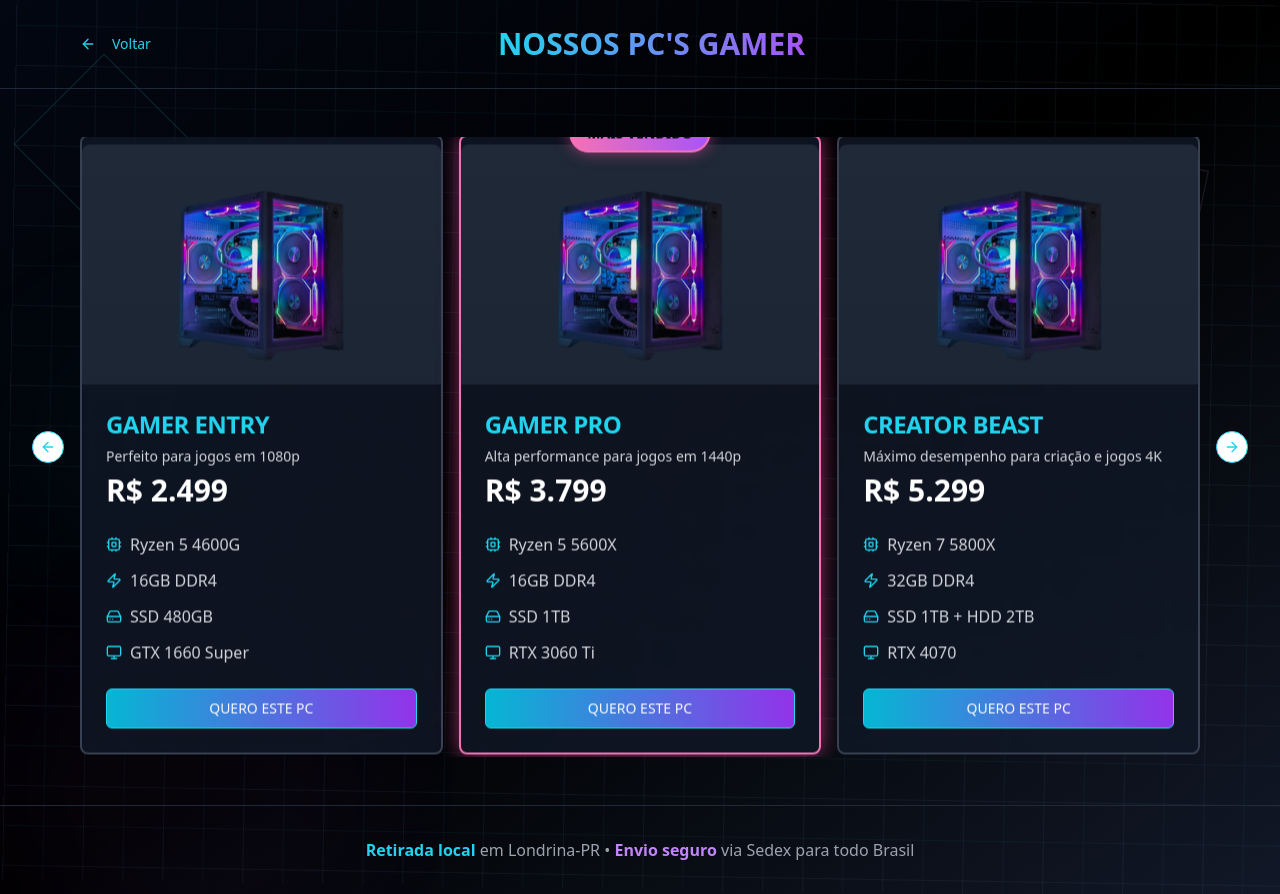
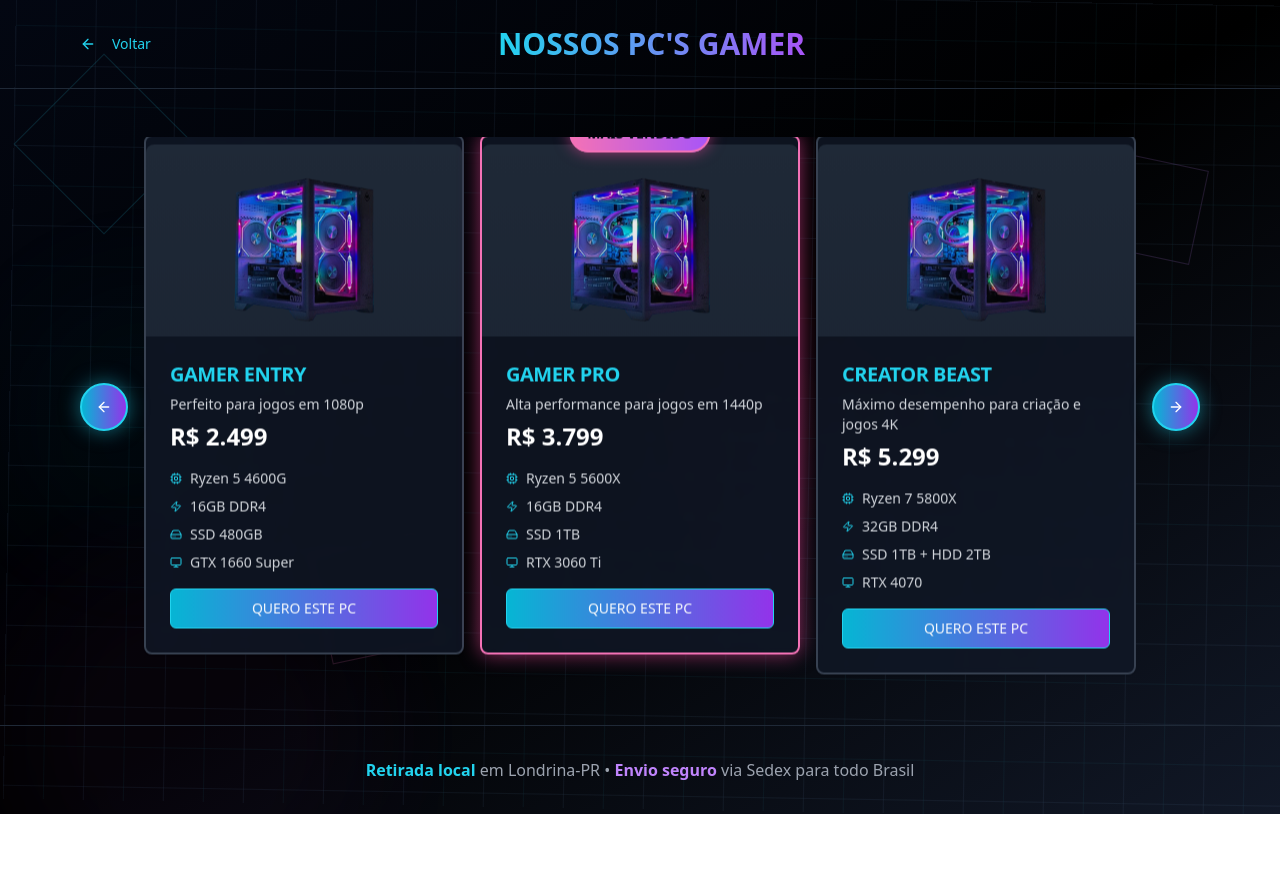
Before and after one commit to dev-guime/arcade-site, a React (Vite) app: page /pcs in a window 1280 px wide. After the commit the page ends 814 px from the top, so only its background shows below. Built offline with nearby package versions, Linux system fonts and the light colour scheme.

Commit message:
Fix: Improve PC's page layout and carousel
- Fixed the layout issue on the PC's page where items were overflowing.
- Enhanced the appearance and visibility of the carousel navigation arrows.
- Implemented color randomization for the item border.

```diff
--- a/src/pages/PcsPage.tsx
+++ b/src/pages/PcsPage.tsx
@@ -1,14 +1,27 @@
+
 import { Button } from "@/components/ui/button";
 import { Card, CardContent, CardDescription, CardHeader, CardTitle } from "@/components/ui/card";
 import { Carousel, CarouselContent, CarouselItem, CarouselNext, CarouselPrevious } from "@/components/ui/carousel";
 import { useNavigate } from "react-router-dom";
 import { ArrowLeft, Cpu, HardDrive, Monitor, Zap } from "lucide-react";
 import { ProductPageBackground } from "@/components/ProductPageBackground";
-import { useState } from "react";
+import { useState, useEffect } from "react";
 
 const PcsPage = () => {
   const navigate = useNavigate();
   const [hoveredId, setHoveredId] = useState<number | null>(null);
+  const [borderColors, setBorderColors] = useState<{[key: number]: string}>({});
+
+  const colors = [
+    'border-green-400 shadow-[0_0_30px_rgba(34,197,94,0.3)]',
+    'border-pink-400 shadow-[0_0_30px_rgba(236,72,153,0.3)]',
+    'border-red-400 shadow-[0_0_30px_rgba(248,113,113,0.3)]',
+    'border-blue-400 shadow-[0_0_30px_rgba(96,165,250,0.3)]',
+    'border-purple-400 shadow-[0_0_30px_rgba(168,85,247,0.3)]',
+    'border-yellow-400 shadow-[0_0_30px_rgba(251,191,36,0.3)]',
+    'border-cyan-400 shadow-[0_0_30px_rgba(34,211,238,0.3)]',
+    'border-orange-400 shadow-[0_0_30px_rgba(251,146,60,0.3)]'
+  ];
 
   const pcs = [
     {
@@ -101,6 +114,14 @@ const PcsPage = () => {
     }
   ];
 
+  useEffect(() => {
+    const newBorderColors: {[key: number]: string} = {};
+    pcs.forEach(pc => {
+      newBorderColors[pc.id] = colors[Math.floor(Math.random() * colors.length)];
+    });
+    setBorderColors(newBorderColors);
+  }, []);
+
   return (
     <div className="min-h-screen bg-black text-white relative overflow-hidden">
       {/* Product Page Background */}
@@ -126,8 +147,8 @@ const PcsPage = () => {
 
       {/* PCs Carousel */}
       <main className="relative z-10 px-4 py-12">
-        <div className="max-w-7xl mx-auto">
-          <div className="relative px-16">
+        <div className="max-w-6xl mx-auto">
+          <div className="relative px-20">
             <Carousel
               className="w-full"
               opts={{
@@ -137,12 +158,14 @@ const PcsPage = () => {
             >
               <CarouselContent className="-ml-2 md:-ml-4">
                 {pcs.map((pc) => (
-                  <CarouselItem key={pc.id} className="pl-2 md:pl-4 md:basis-1/2 lg:basis-1/3">
+                  <CarouselItem key={pc.id} className="pl-2 md:pl-4 basis-full md:basis-1/2 lg:basis-1/3">
                     <Card
-                      className={`relative bg-gray-900/80 backdrop-blur-sm border-2 transition-all duration-500 hover:scale-105 hover:shadow-[0_0_30px_rgba(34,211,238,0.3)] floating-animation ${
+                      className={`relative bg-gray-900/80 backdrop-blur-sm border-2 transition-all duration-500 hover:scale-105 floating-animation ${
                         pc.highlight
                           ? 'border-pink-400 shadow-[0_0_20px_rgba(236,72,153,0.6)]'
-                          : 'border-gray-700 hover:border-cyan-400'
+                          : hoveredId === pc.id
+                            ? borderColors[pc.id] || 'border-cyan-400 shadow-[0_0_30px_rgba(34,211,238,0.3)]'
+                            : 'border-gray-700'
                       } ${
                         hoveredId !== null && hoveredId !== pc.id
                           ? 'opacity-30 scale-95'
@@ -160,35 +183,35 @@ const PcsPage = () => {
                       )}
 
                       {/* PC Image */}
-                      <div className="relative h-60 overflow-hidden rounded-t-lg mt-2">
+                      <div className="relative h-48 overflow-hidden rounded-t-lg mt-2">
                         <img
                           src="/lovable-uploads/f8260b15-2b51-400a-8d32-6242095a4419.png"
                           alt={pc.name}
-                          className="w-full h-full object-contain bg-gray-800 p-4"
+                          className="w-full h-full object-contain bg-gray-800 p-2"
                         />
                         <div className="absolute inset-0 bg-gradient-to-t from-gray-900/20 to-transparent"></div>
                       </div>
 
-                      <CardHeader>
-                        <CardTitle className="text-2xl font-bold text-cyan-400">
+                      <CardHeader className="pb-4">
+                        <CardTitle className="text-xl font-bold text-cyan-400">
                           {pc.name}
                         </CardTitle>
-                        <CardDescription className="text-gray-300">
+                        <CardDescription className="text-gray-300 text-sm">
                           {pc.description}
                         </CardDescription>
-                        <div className="text-3xl font-bold text-white">
+                        <div className="text-2xl font-bold text-white">
                           {pc.price}
                         </div>
                       </CardHeader>
 
-                      <CardContent>
-                        <div className="space-y-3 mb-6">
+                      <CardContent className="pt-0">
+                        <div className="space-y-2 mb-4">
                           {pc.specs.map((spec, index) => (
-                            <div key={index} className="flex items-center text-gray-300">
-                              {index === 0 && <Cpu className="mr-2 h-4 w-4 text-cyan-400" />}
-                              {index === 1 && <Zap className="mr-2 h-4 w-4 text-cyan-400" />}
-                              {index === 2 && <HardDrive className="mr-2 h-4 w-4 text-cyan-400" />}
-                              {index === 3 && <Monitor className="mr-2 h-4 w-4 text-cyan-400" />}
+                            <div key={index} className="flex items-center text-gray-300 text-sm">
+                              {index === 0 && <Cpu className="mr-2 h-3 w-3 text-cyan-400" />}
+                              {index === 1 && <Zap className="mr-2 h-3 w-3 text-cyan-400" />}
+                              {index === 2 && <HardDrive className="mr-2 h-3 w-3 text-cyan-400" />}
+                              {index === 3 && <Monitor className="mr-2 h-3 w-3 text-cyan-400" />}
                               <span>{spec}</span>
                             </div>
                           ))}
@@ -196,7 +219,7 @@ const PcsPage = () => {
 
                         <Button
                           onClick={() => navigate(`/pc/${pc.id}`)}
-                          className="w-full bg-gradient-to-r from-cyan-500 to-purple-600 hover:from-cyan-400 hover:to-purple-500 border border-cyan-400 transition-all duration-300"
+                          className="w-full bg-gradient-to-r from-cyan-500 to-purple-600 hover:from-cyan-400 hover:to-purple-500 border border-cyan-400 transition-all duration-300 text-sm py-2"
                         >
                           QUERO ESTE PC
                         </Button>
@@ -205,8 +228,8 @@ const PcsPage = () => {
                   </CarouselItem>
                 ))}
               </CarouselContent>
-              <CarouselPrevious className="text-cyan-400 border-cyan-400 hover:bg-cyan-400 hover:text-black -left-12" />
-              <CarouselNext className="text-cyan-400 border-cyan-400 hover:bg-cyan-400 hover:text-black -right-12" />
+              <CarouselPrevious className="text-white bg-gradient-to-r from-cyan-500 to-purple-600 border-2 border-cyan-400 hover:from-cyan-400 hover:to-purple-500 hover:border-purple-400 -left-16 w-12 h-12 shadow-[0_0_20px_rgba(34,211,238,0.5)] transition-all duration-300" />
+              <CarouselNext className="text-white bg-gradient-to-r from-cyan-500 to-purple-600 border-2 border-cyan-400 hover:from-cyan-400 hover:to-purple-500 hover:border-purple-400 -right-16 w-12 h-12 shadow-[0_0_20px_rgba(34,211,238,0.5)] transition-all duration-300" />
             </Carousel>
           </div>
         </div>
```
